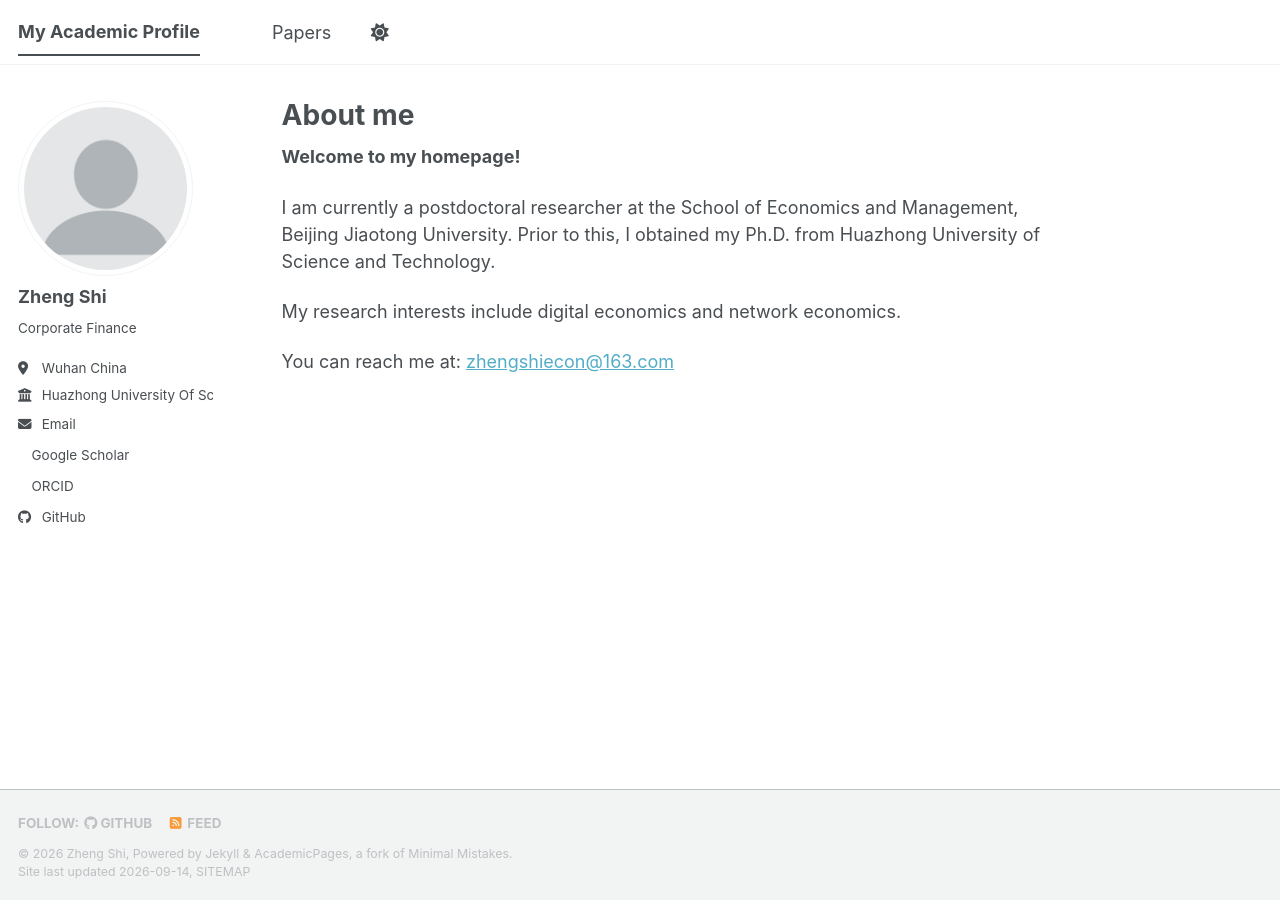
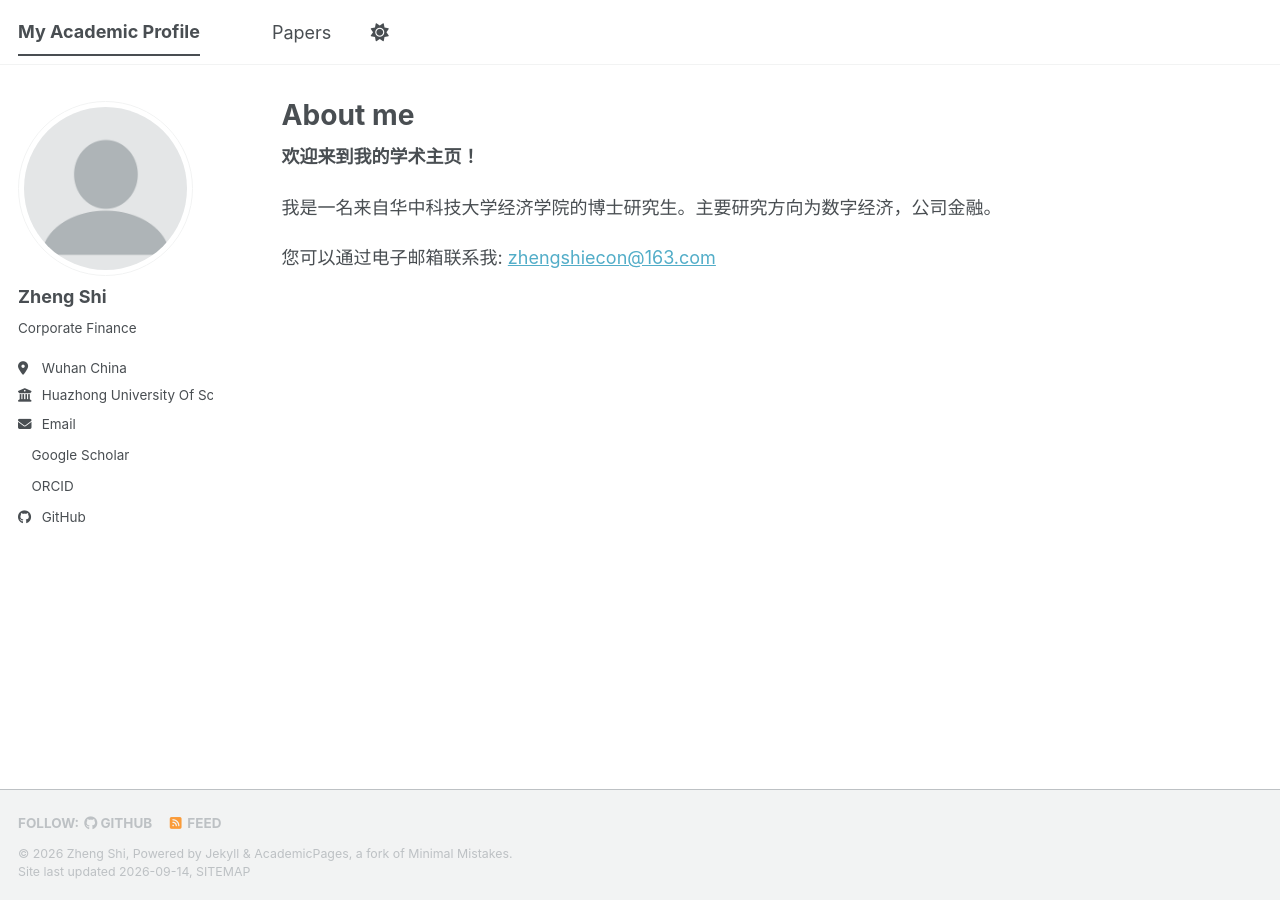
Before and after one commit to zhengshi-econ/zhengshi-econ.github.io, a Jekyll site: the page built from _pages/about.md, in a window 1280 px wide. Built offline with Jekyll 4.4.1, drawn with Linux system fonts in a browser that asks for light colours; a style sheet for code colours, icons or effects is not loaded.

Commit message:
Update _pages/about.md (via Pages CMS)

```diff
--- a/_pages/about.md
+++ b/_pages/about.md
@@ -6,10 +6,8 @@ redirect_from:
   - /about/
   - /about.html
 ---
-**Welcome to my homepage!**
+**欢迎来到我的学术主页！**
 
-I am currently a postdoctoral researcher at the School of Economics and Management, Beijing Jiaotong University. Prior to this, I obtained my Ph.D. from Huazhong University of Science and Technology.
+我是一名来自华中科技大学经济学院的博士研究生。主要研究方向为数字经济，公司金融。
 
-My research interests include digital economics and network economics.
-
-You can reach me at: [zhengshiecon@163.com](mailto:guopenglieco@163.com)
+您可以通过电子邮箱联系我: [zhengshiecon@163.com](mailto:guopenglieco@163.com)
```
